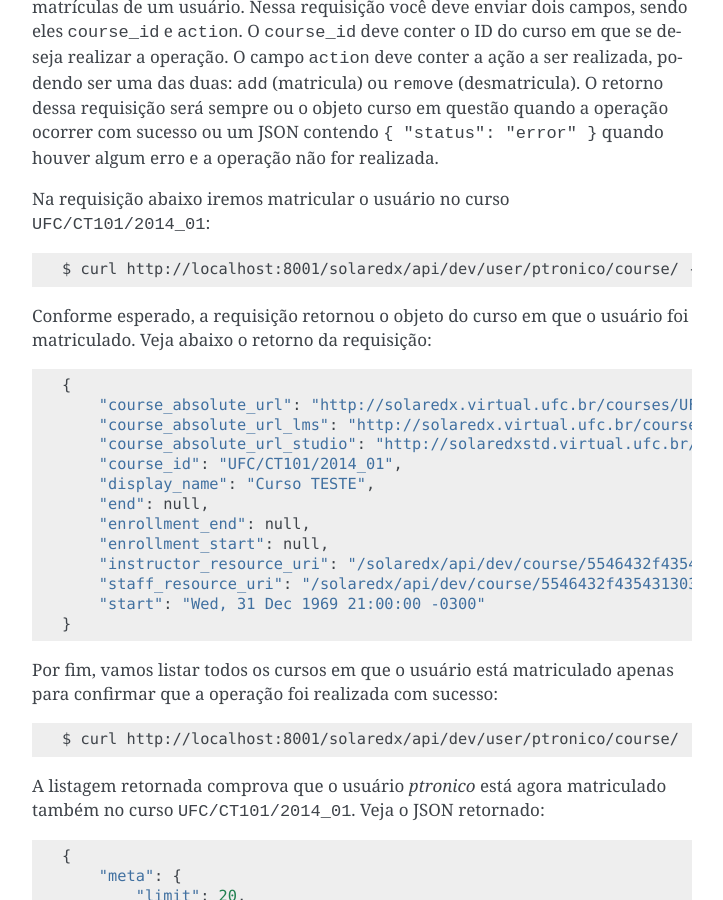
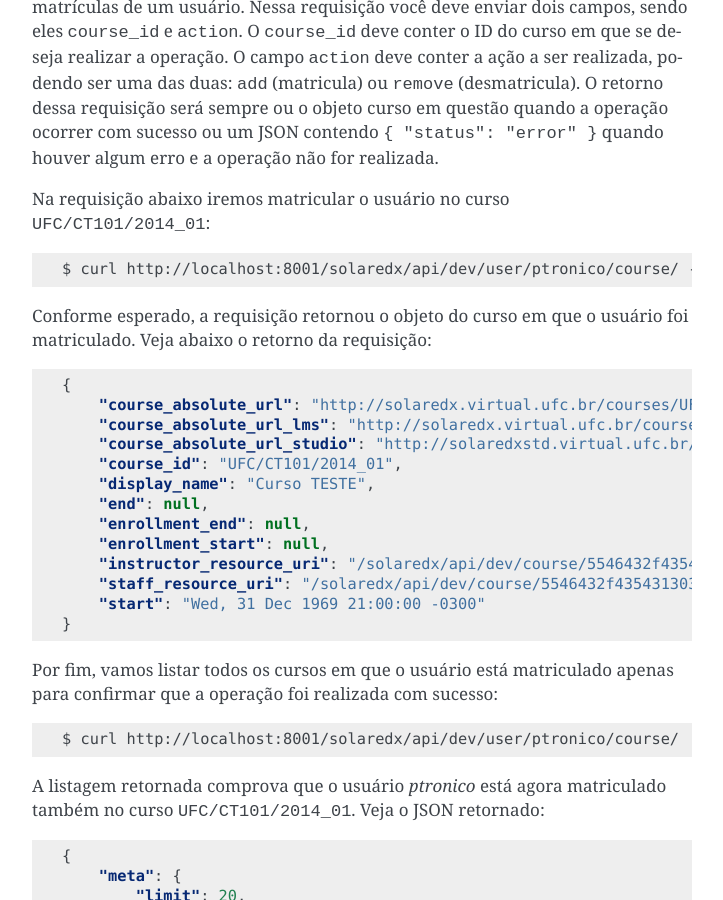
Before and after one commit to ptronico/django-solaredx, a Sphinx documentation site: the page built from docs/quickstart.rst, in a window 1280 px wide and 900 px high, scrolled down 2841 px. Shown: the whole window, without its empty margins (388-1111 px from the left). Built offline with Sphinx 7.4.7, drawn with Linux system fonts in a browser that asks for light colours; some of the changed text lies outside the part shown.

Commit message:
Atualizando documentação.

```diff
--- a/docs/conf.py
+++ b/docs/conf.py
@@ -12,8 +12,6 @@
 # serve to show the default.
 
 import sys, os
-
-sys.path.append(os.path.abspath('_themes'))
 
 # If extensions (or modules to document with autodoc) are in another directory,
 # add these directories to sys.path here. If the directory is relative to the
@@ -93,7 +91,7 @@ pygments_style = 'sphinx'
 
 # The theme to use for HTML and HTML Help pages.  See the documentation for
 # a list of builtin themes.
-html_theme = 'kr' # 'default'
+html_theme = 'default'
 
 # Theme options are theme-specific and customize the look and feel of a theme
 # further.  For a list of options available for each theme, see the
@@ -101,7 +99,7 @@ html_theme = 'kr' # 'default'
 #html_theme_options = {}
 
 # Add any paths that contain custom themes here, relative to this directory.
-html_theme_path = ['_themes']
+#html_theme_path = []
 
 # The name for this set of Sphinx documents.  If None, it defaults to
 # "<project> v<release> documentation".
@@ -242,3 +240,11 @@ texinfo_documents = [
 
 # How to display URL addresses: 'footnote', 'no', or 'inline'.
 #texinfo_show_urls = 'footnote'
+
+# -- Customizações -------------------------------------------------------------
+
+RTD_OLD_THEME = True
+
+sys.path.append(os.path.abspath('_themes'))
+html_theme_path = ['_themes']
+html_theme = 'kr'
--- a/docs/quickstart.rst
+++ b/docs/quickstart.rst
@@ -14,14 +14,18 @@ Listando usuários
 
 A API provida pelo SolarEDX permite a listagem de usuários através de uma
 requisição HTTP GET. Utilizaremos o ``curl`` para fazer uma requisição via
-terminal: ::
+terminal:
+
+.. code-block:: bash
 
     $ curl http://localhost:8001/solaredx/api/dev/user/
 
 A API retorna dados serializados em JSON. A estrutura básica de um `endpoint`
 de listagem de objetos retorna dois campos: ``meta`` e ``objects``. O primeiro,
 é responsável por trazer metadados sobre os objetos. O segundo retornar uma
-lista de objetos, no caso, de usuários. Veja o resultado da requisição: ::
+lista de objetos, no caso, de usuários. Veja o resultado da requisição:
+
+.. code-block:: json
 
     {
         "meta": {
@@ -64,12 +68,16 @@ Consultando um usuário
 
 Perceba que em cada objeto listado na resposta acima há um campo chamado
 ``resource_uri``. Esse campo fornece a URI de acesso ao objeto. Faremos agora
-uma requisição de leitura ao objeto `ptronico`, utilizando o endereço da URI: ::
+uma requisição de leitura ao objeto `ptronico`, utilizando o endereço da URI:
+
+.. code-block:: bash
 
     $ curl http://localhost:8001/solaredx/api/dev/user/ptronico/
 
 Como se pode ver, a consulta de um objeto retorna apenas o próprio objeto,
-serializado em JSON. Veja abaixo: ::
+serializado em JSON. Veja abaixo:
+
+.. code-block:: json
 
     {
         "course_resource_uri": "/solaredx/api/dev/user/ptronico/course/",
@@ -91,11 +99,15 @@ de consultas ao banco de dados.
 
 O campo ``course_resource_uri`` retorna a URI de cursos em que o usuário está
 matriculado. Para consultar em quais cursos o usuário `ptronico` está
-matriculado, basta realizar a consulta abaixo: ::
+matriculado, basta realizar a consulta abaixo:
+
+.. code-block:: bash
 
     $ curl http://localhost:8001/solaredx/api/dev/user/ptronico/course/
 
-Segue o resultado: ::
+Segue o resultado:
+
+.. code-block:: json
 
     {
         "meta": {
@@ -140,12 +152,16 @@ curso em questão quando a operação ocorrer com sucesso ou um JSON contendo
 realizada.
 
 Na requisição abaixo iremos matricular o usuário no curso
-``UFC/CT101/2014_01``: ::
+``UFC/CT101/2014_01``:
+
+.. code-block:: bash
 
     $ curl http://localhost:8001/solaredx/api/dev/user/ptronico/course/ --data "course_id=UFC/CT101/2014_01&action=add"
 
 Conforme esperado, a requisição retornou o objeto do curso em que o usuário
-foi matriculado. Veja abaixo o retorno da requisição: ::
+foi matriculado. Veja abaixo o retorno da requisição:
+
+.. code-block:: json
 
     {
         "course_absolute_url": "http://solaredx.virtual.ufc.br/courses/UFC/CT101/2014_01/about",
@@ -162,12 +178,16 @@ foi matriculado. Veja abaixo o retorno da requisição: ::
     }
 
 Por fim, vamos listar todos os cursos em que o usuário está matriculado apenas
-para confirmar que a operação foi realizada com sucesso: ::
+para confirmar que a operação foi realizada com sucesso:
+
+.. code-block:: bash
 
     $ curl http://localhost:8001/solaredx/api/dev/user/ptronico/course/
 
 A listagem retornada comprova que o usuário `ptronico` está agora matriculado
-também no curso ``UFC/CT101/2014_01``. Veja o JSON retornado: ::
+também no curso ``UFC/CT101/2014_01``. Veja o JSON retornado:
+
+.. code-block:: json
 
     {
         "meta": {
```
